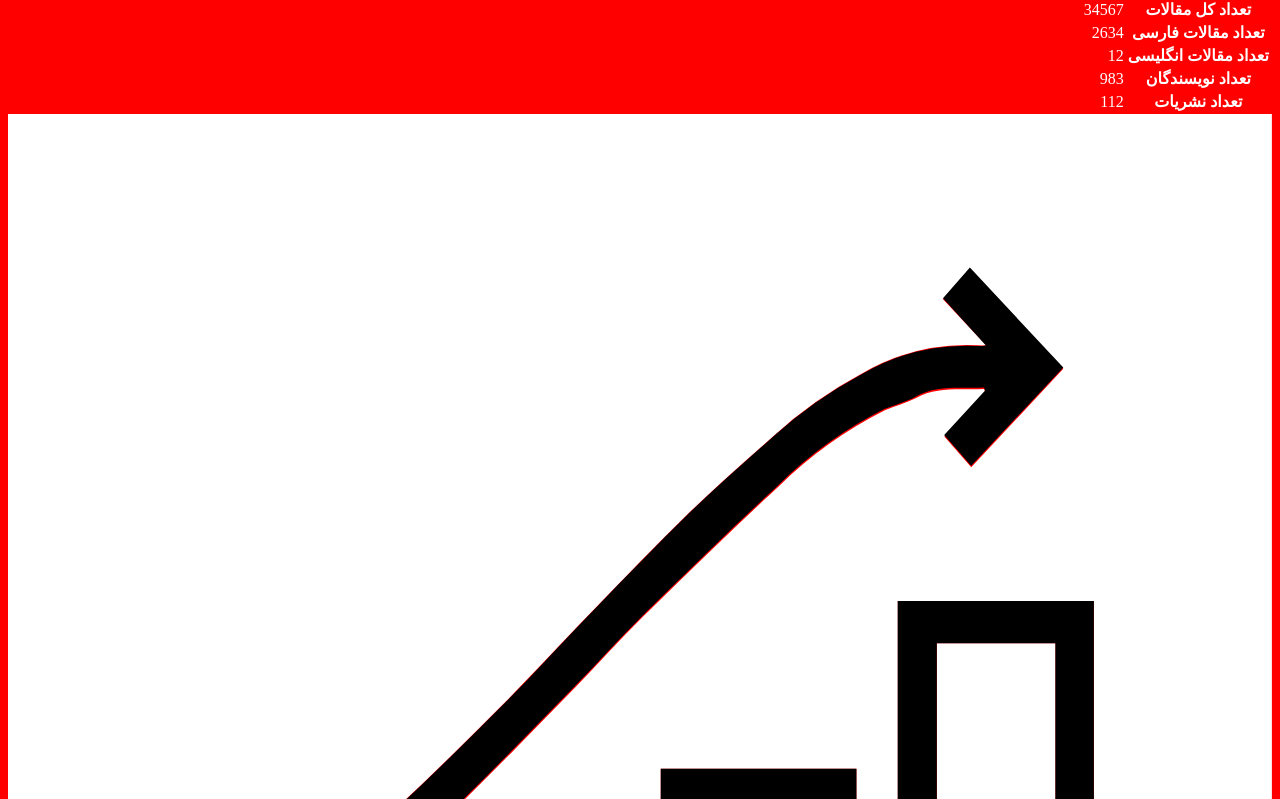
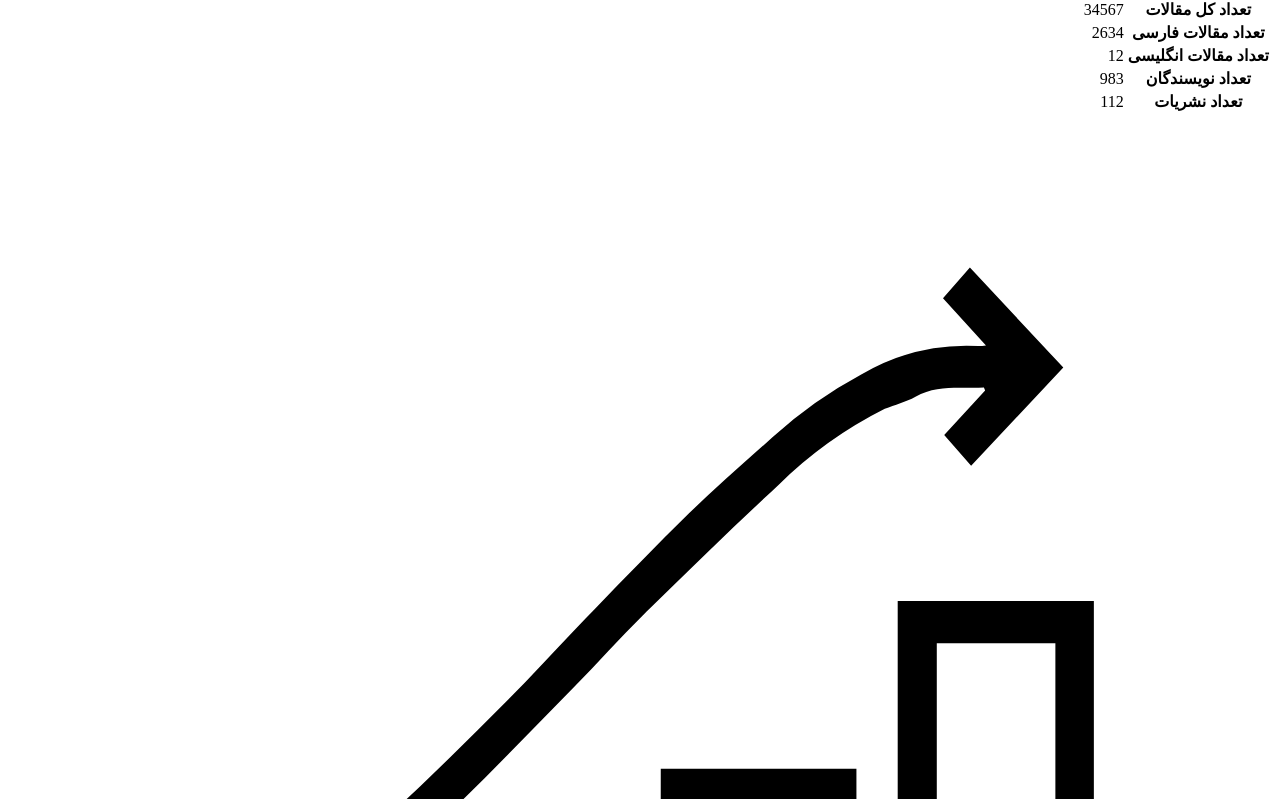
Before and after one commit to Namvarii/exir-css-scimed--deprecated, a website built with webpack: page index.html in a window 1280 px wide. Shown: the part 154-953 px from the top of the page. Built offline with nearby package versions, Linux system fonts and the light colour scheme.

Commit message:
remove color from body

```diff
--- a/index.html
+++ b/index.html
@@ -7,7 +7,7 @@
 	<script src="dist/vendor.bundle.js"></script>
 	<link rel="stylesheet" href="dist/font/font.css">
 </head>
-<body style="background: red; color: white;">
+<body>
 <header class="header">
 	<div class="row align-top">
 		<div class="medium-6 columns">
```
